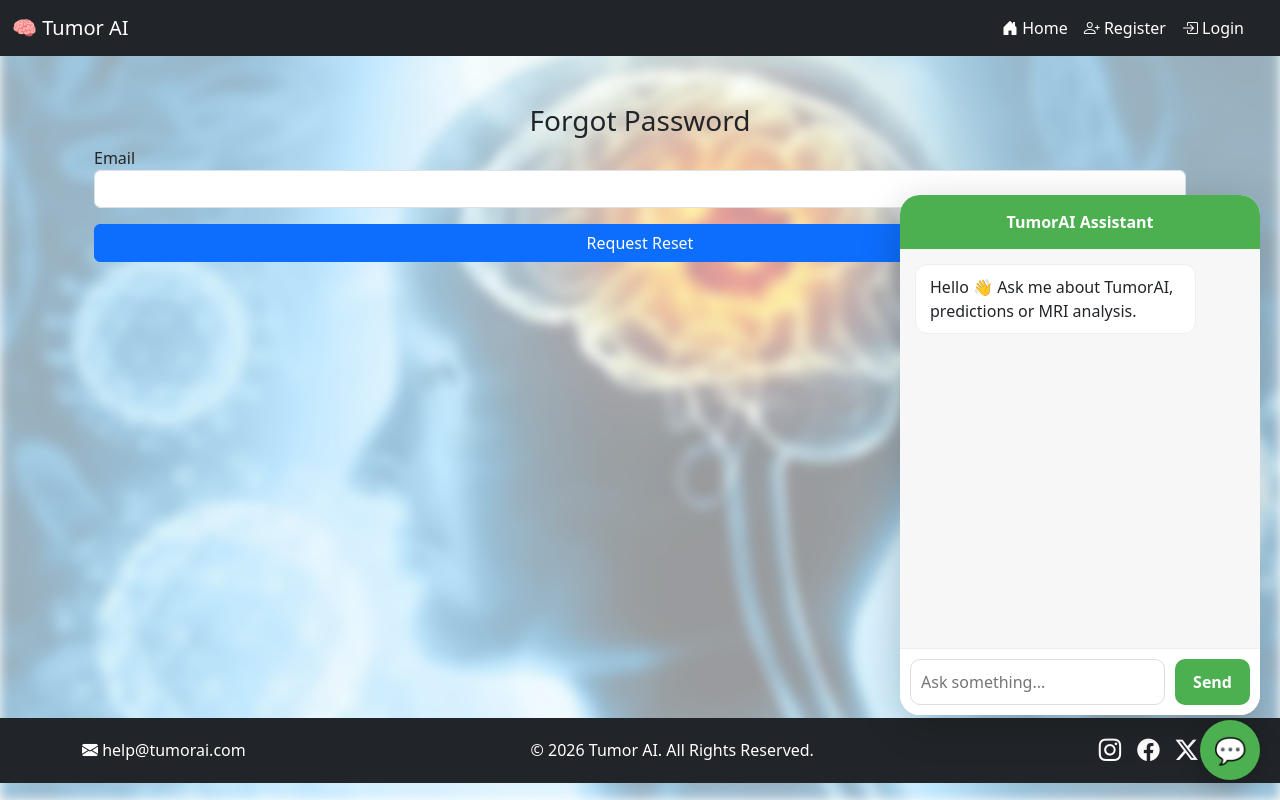
After one commit to Saravanan131201/Brain-Tumor-Detection-Flask, a Flask app: page /forgot-password in a window 1280 px wide, after a click that opens the changed part. The commit adds this page. Run offline with Flask 3, Linux system fonts and the light colour scheme; parts of the project's set-up code (start-up, migrations or seed data) failed here and were passed over.

Commit message:
feat(auth/chat): add chat history and forgot password features

```diff
--- a/app.py
+++ b/app.py
@@ -1,5 +1,7 @@
 import base64
-from flask import Flask, render_template, request, redirect, url_for, session, send_file, flash, make_response
+from groq import Groq
+import re
+from flask import Flask, render_template, request, redirect, url_for, session, send_file, flash, jsonify
 from flask_bcrypt import Bcrypt
 import numpy as np
 import cv2
@@ -10,9 +12,9 @@ import uuid
 import json
 import os
 import pytz
-from huggingface_hub import hf_hub_download
+from huggingface_hub import hf_hub_download, InferenceClient
 from xhtml2pdf import pisa
-from db import users_collection, predictions_collection
+from db import users_collection, predictions_collection, chats_collection
 
 import cloudinary
 import cloudinary.uploader
@@ -39,7 +41,7 @@ ist = pytz.timezone('Asia/Kolkata')
 
 bcrypt = Bcrypt(app)
 
-
+client = Groq(api_key=os.getenv("GROK_API_KEY"))
 
 REPO_ID = "Sharav1312/brain-tumor-models"
 
@@ -93,6 +95,27 @@ def predict_image(image, model, img_size=128):
     img = np.expand_dims(img, axis=0)
     preds = model.predict(img)
     return np.argmax(preds), float(np.max(preds))
+
+
+
+# Inject chat into ALL pages
+@app.context_processor
+def inject_chat():
+
+    if "user_id" not in session:
+        return dict(chat_messages=None)
+
+    user_id = session["user_id"]
+
+    chat_doc = chats_collection.find_one({
+        "user_id": user_id
+    })
+
+    predictions = list(predictions_collection.find({"user_id" : user_id}))
+
+    messages = chat_doc["messages"] if chat_doc else []
+
+    return dict(chat_messages=messages, predictions=predictions)
 
 
 #routes
@@ -178,6 +201,42 @@ def login():
             flash("Invalid credentials !!!", 'error')
 
     return render_template("login.html")
+
+
+
+@app.route('/forgot-password', methods=['GET', 'POST'])
+def forgot_password():
+    if request.method == 'POST':
+        email = request.form.get('email')
+        user = users_collection.find_one({'email': email})
+        if user:
+            token = str(uuid.uuid4())
+            reset_tokens[token] = user['user_id']
+            flash("Password reset link generated.", "info")
+            return redirect(url_for('reset_password', token=token))
+        else:
+            flash("Email not found", "danger")
+    return render_template('forgot_password.html')
+
+
+reset_tokens = {}
+
+@app.route('/reset-password/<token>', methods=['GET', 'POST'])
+def reset_password(token):
+    user_id = reset_tokens.get(token)
+    if not user_id:
+        flash("Invalid or expired token", "danger")
+        return redirect(url_for('login'))
+
+    if request.method == 'POST':
+        new_password = request.form.get('password')
+        hashed_pw = bcrypt.generate_password_hash(new_password).decode('utf-8')
+        users_collection.update_one({"user_id": user_id}, {"$set": {"password": hashed_pw}})
+        reset_tokens.pop(token)
+        flash("Password updated successfully", "success")
+        return redirect(url_for('login'))
+
+    return render_template('reset_password.html')
 
 
 
@@ -341,5 +400,115 @@ def user_profile():
     return render_template("user_profile.html")
 
 
+
+
+@app.route("/assistant/chat", methods=["POST"])
+def assistant_chat():
+
+    if "user_id" not in session:
+        return jsonify({
+            "reply": "Session expired, Please login to continue",
+            "redirect": "/login"
+        }), 401
+
+    user_id = session["user_id"]
+    user_message = request.form["message"]
+
+    chats_collection.update_one(
+        {"user_id": user_id},
+        {
+            "$push": {
+                "messages": {
+                    "role": "user",
+                    "content": user_message
+                }
+            }
+        },
+        upsert=True
+    )
+
+    chat_doc = chats_collection.find_one({
+        "user_id": user_id,
+    })
+
+    messages = chat_doc["messages"]
+
+    groq_messages = [{
+        "role": "system",
+        "content": """You are TumorAI Assistant.
+
+RULES:
+- Do NOT provide diagnosis
+- Do NOT prescribe treatment
+- Do NOT make medical claims
+- Explain predictions, MRI analysis concepts, AI limitations
+- Encourage consulting medical professionals
+
+STYLE:
+- Use SHORT paragraphs
+- Use bullet points when helpful
+- Avoid long blocks of text
+- Be calm, clear, supportive
+
+PREDICTION CONTEXT RULE:
+If user mentions a tumor prediction:
+- Treat it as AI classification output
+- Explain uncertainty & confidence responsibly
+- Never imply medical certainty
+"""
+    }]
+
+    for msg in messages:
+        role = "assistant" if msg["role"] == "bot" else "user"
+
+        groq_messages.append({
+            "role": role,
+            "content": msg["content"]
+        })
+
+    response = client.chat.completions.create(
+        model="llama-3.1-8b-instant",
+        messages=groq_messages,
+        temperature=0,
+        max_tokens=200
+    )
+
+    raw_reply = response.choices[0].message.content
+
+    def format_reply_html(text):
+        # Convert bold-style *text* into <strong>text</strong>
+        text =  re.sub(r"\*\*(.*?)\*\*", r"<strong>\1</strong>", text)
+
+        # Convert lines starting with "-" or "•" into bullet points
+        lines = text.split("\n")
+        html_lines = []
+        for line in lines:
+            striped = line.strip()
+            if striped.startswith("-") or striped.startswith("•"):
+                # remove symbol and add bullet HTML
+                content = striped[1:].strip()
+                html_lines.append(f"• {content}")
+            else:
+                html_lines.append(striped)
+
+        return "<br>".join(html_lines)
+
+    bot_reply_html = format_reply_html(raw_reply)
+
+    chats_collection.update_one(
+        {"user_id": user_id},
+        {
+            "$push": {
+                "messages": {
+                    "role": "bot",
+                    "content": bot_reply_html
+                }
+            }
+        }
+    )
+
+    return jsonify({"reply": bot_reply_html})
+
+
 if __name__ == "__main__":
     app.run(debug=True)
--- a/db.py
+++ b/db.py
@@ -13,3 +13,4 @@ db = client["brain_tumor_db"]
 
 users_collection = db["users"]
 predictions_collection = db["predictions"]
+chats_collection = db["chat_history"]
--- a/static/css/style.css
+++ b/static/css/style.css
@@ -5,3 +5,157 @@ body {
 .card {
     border-radius: 12px;
 }
+
+
+/* chat system */
+
+.chat-button {
+    position: fixed;
+    bottom: 20px;
+    right: 20px;
+    background: #4CAF50;
+    color: white;
+    width: 60px;
+    height: 60px;
+    border-radius: 50%;
+    display: flex;
+    align-items: center;
+    justify-content: center;
+    font-size: 26px;
+    cursor: pointer;
+    box-shadow: 0 8px 25px rgba(0,0,0,0.2);
+    z-index: 1000;
+}
+
+.chat-window {
+    position: fixed;
+    bottom: 85px;
+    right: -400px;
+    width: 360px;
+    height: 520px;
+    background: white;
+    border-radius: 20px;
+    box-shadow: 0 10px 40px rgba(0,0,0,0.2);
+    transition: all 0.4s ease;
+    overflow: hidden;
+    z-index: 999;
+
+    display: flex;
+    flex-direction: column;
+}
+
+#chat-toggle:checked ~ .chat-window {
+    right: 20px;
+}
+
+.chat-header {
+    background: #4CAF50;
+    color: white;
+    padding: 15px;
+    font-weight: bold;
+    text-align: center;
+}
+
+.chat-body {
+    padding: 15px;
+    height: 400px;
+    overflow-y: auto;
+    background: #f7f7f7;
+
+    flex: 1;
+}
+
+.chat-msg {
+    padding: 10px 14px;
+    border-radius: 12px;
+    margin-bottom: 10px;
+    max-width: 85%;
+}
+
+.chat-msg.user {
+    background: #4CAF50;
+    color: white;
+    margin-left: auto;
+}
+
+.chat-msg.bot {
+    background: white;
+    border: 1px solid #eee;
+}
+
+.chat-footer {
+    padding: 10px;
+    border-top: 1px solid #eee;
+    display: flex;
+    gap: 10px;
+    background: white;
+    flex-shrink: 0;
+}
+
+.chat-footer input {
+    flex: 1;
+    padding: 10px;
+    border-radius: 10px;
+    border: 1px solid #ddd;
+}
+
+
+.chat-footer button {
+    background: #4CAF50;
+    color: white;
+    border: none;
+    padding: 0 18px;
+    border-radius: 10px;
+    cursor: pointer;
+    font-weight: bold;
+}
+
+.chat-footer button:hover {
+    background: #43a047;
+}
+
+.chat-suggestions {
+    position: relative;
+    padding: 16px 32px 12px 12px;
+    background: #f7f7f7;
+    border-top: 1px solid #eee;
+    display: flex;
+    flex-wrap: wrap;
+    gap: 8px;
+
+    transition: opacity 0.3s ease, transform 0.3s ease;
+}
+
+.chat-suggestions span {
+    background: #e8f5e9;
+    color: #2e7d32;
+    padding: 6px 10px;
+    border-radius: 20px;
+    cursor: pointer;
+    font-size: 13px;
+}
+
+.chat-suggestions span:hover {
+    background: #c8e6c9;
+}
+
+.suggestions-close {
+    position: absolute;
+    top: 10px;
+    right: 10px;
+    border: none;
+    background: transparent;
+    font-size: 16px;
+    cursor: pointer;
+    color: #777;
+}
+
+.suggestions-close:hover {
+    color: #000;
+}
+
+.chat-suggestions.hidden {
+    opacity: 0;
+    transform: translateY(10px);
+    pointer-events: none;
+}
--- a/templates/basic.html
+++ b/templates/basic.html
@@ -33,6 +33,62 @@
 </head>
 
 <div class="background-blur"></div>
+
+<!-- Chat Toggle -->
+<input type="checkbox" id="chat-toggle" hidden>
+
+<!-- Floating Button -->
+<label for="chat-toggle" class="chat-button">
+    💬
+</label>
+
+<!-- Chat Window -->
+<div class="chat-window">
+
+    <div class="chat-header">
+        TumorAI Assistant
+    </div>
+
+    <div class="chat-body" id="chat-body">
+
+        {% if chat_messages %}
+            {% for msg in chat_messages %}
+                <div class="chat-msg {{ msg.role }}">
+                    {{ msg.content | safe }}
+                </div>
+            {% endfor %}
+        {% else %}
+            <div class="chat-msg bot">
+                Hello 👋 Ask me about TumorAI, predictions or MRI analysis.
+            </div>
+        {% endif %}
+
+        {% if predictions %}
+
+            <div class="chat-suggestions" id="chat-suggestions">
+              <button type="button" class="suggestions-close" onclick="hideSuggestions()">✕</button>
+
+                {% for pred in predictions %}
+                <span onclick="quickAsk(this)">Regarding my {{pred.prediction }} prediction ({{ "%.2f"|format(pred.confidence * 100)}} confidence):</span>
+                 {% endfor %}
+                <span onclick="quickAsk(this)">Is this tumor dangerous?</span>
+                <span onclick="quickAsk(this)">What precautions should I take?</span>
+              </div>
+
+        {% endif %}
+
+    </div>
+
+    <form id="chat-form">
+        <div class="chat-footer">
+            <input id = "chat-input" type="text" name="message" placeholder="Ask something..." required>
+            <button type="submit">Send</button>
+        </div>
+    </form>
+
+</div>
+
+
 <body>
 
 <nav class="navbar navbar-dark bg-dark navbar-expand-lg">
@@ -95,7 +151,7 @@
 <!-- Logout Confirmation Modal (OUTSIDE NAV) -->
 <div class="modal fade" id="logoutModal" tabindex="-1" aria-labelledby="logoutModalLabel" aria-hidden="true">
   <div class="modal-dialog modal-dialog-centered">
-    <div class="modal-content bg-dark text-white">
+    <div class="modal-content bg-secondary text-white">
       <div class="modal-header">
         <h5 class="modal-title" id="logoutModalLabel">Confirm Logout</h5>
         <button type="button" class="btn-close btn-close-white" data-bs-dismiss="modal" aria-label="Close"></button>
@@ -104,7 +160,7 @@
         Are you sure you want to log out?
       </div>
       <div class="modal-footer justify-content-center">
-        <button type="button" class="btn btn-secondary px-4" data-bs-dismiss="modal">Cancel</button>
+        <button type="button" class="btn btn-primary px-4" data-bs-dismiss="modal">Cancel</button>
         <a href="{{ url_for('logout') }}" class="btn btn-danger px-4">Logout</a>
       </div>
     </div>
@@ -132,12 +188,12 @@
 
 <br><br>
 
-<footer class="bg-dark text-white py-3">
+<footer class="bg-dark text-white py-3 mt-auto">
   <div class="container d-flex flex-column flex-md-row justify-content-between align-items-center">
 
     <!-- Left: Email -->
     <div class="mb-2 mb-md-0">
-      <a href="mailto:help@zayrio.com" class="text-white text-decoration-none">
+      <a href="mailto:help@tumorai.com" class="text-white text-decoration-none">
         <i class="bi bi-envelope-fill"></i> help@tumorai.com
       </a>
     </div>
@@ -165,5 +221,71 @@
 
 <script src="https://cdn.jsdelivr.net/npm/bootstrap@5.3.3/dist/js/bootstrap.bundle.min.js"></script>
 
+<script>
+document.getElementById("chat-form").addEventListener("submit", async function(e) {
+
+    e.preventDefault();
+
+    const messageInput = document.getElementById("chat-input");
+    const message = messageInput.value;
+
+    if (!message.trim()) return;
+
+    const chatBody = document.getElementById("chat-body");
+
+    chatBody.innerHTML += `<div class="chat-msg user">${message}</div>`;
+
+    messageInput.value = "";
+
+    const typing = document.createElement("div");
+    typing.className = "chat-msg bot";
+    typing.id = "typing";
+    typing.innerText = "TumorAI is analyzing...";
+    chatBody.appendChild(typing);
+
+    chatBody.scrollTop = chatBody.scrollHeight;
+
+    const response = await fetch("/assistant/chat", {
+        method: "POST",
+        headers: {
+            "Content-Type": "application/x-www-form-urlencoded"
+        },
+        body: new URLSearchParams({
+            message: message
+        })
+    });
+
+    const data = await response.json();
+
+
+    document.getElementById("typing").remove();
+
+    chatBody.innerHTML += `<div class="chat-msg bot">${data.reply}</div>`;
+
+    chatBody.scrollTop = chatBody.scrollHeight;
+
+    if (data.redirect) {
+        setTimeout(() => {
+            window.location.href = data.redirect;
+        }, 2000);
+    }
+
+});
+
+  function quickAsk(element) {
+    document.getElementById("chat-input").value = element.innerText;
+  }
+
+  function hideSuggestions() {
+    const box = document.getElementById("chat-suggestions");
+    if (box) {
+        box.style.display = "none";
+    }
+  }
+
+</script>
+
+
+
 </body>
 </html>
--- /dev/null
+++ b/templates/forgot_password.html
@@ -0,0 +1,15 @@
+{% extends 'basic.html' %}
+{% block content %}
+<div class="container mt-5">
+  <h3 class="text-center">Forgot Password</h3>
+  <form method="POST">
+    <div class="mb-3">
+      <label>Email</label>
+      <input type="email" name="email" class="form-control" required>
+    </div>
+    <button type="submit" class="btn btn-primary w-100">Request Reset</button>
+  </form>
+</div>
+
+<br><br><br><br><br><br><br><br><br> <br><br><br><br><br><br><br><br>
+{% endblock %}
--- a/templates/login.html
+++ b/templates/login.html
@@ -16,7 +16,7 @@
       </div>
 
       <div class="text-end">
-        <a href="#">Forgot Password?</a>
+        <a href="{{ url_for('forgot_password') }}">Forgot Password?</a>
       </div> <br>
 
 
--- a/templates/register.html
+++ b/templates/register.html
@@ -74,5 +74,5 @@
   </div>
 </div>
 
-<br><br><br><br>
+
 {% endblock %}
```
Also changed, not shown: templates/reset_password.html (added, +13 -0 lines).
